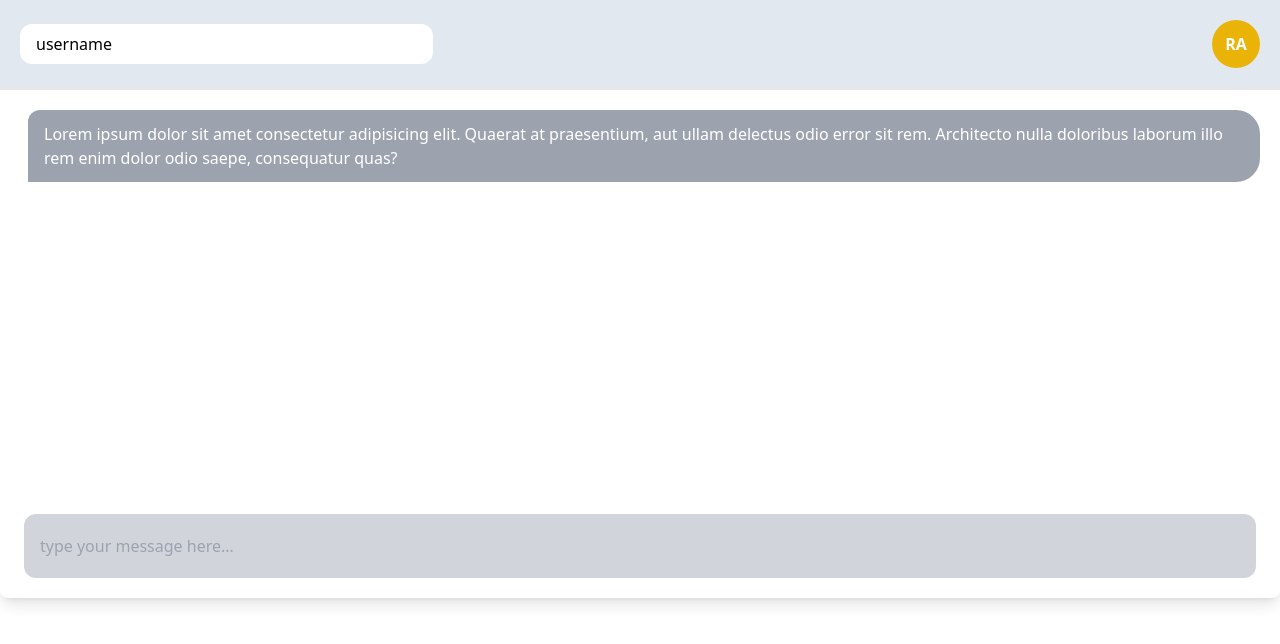
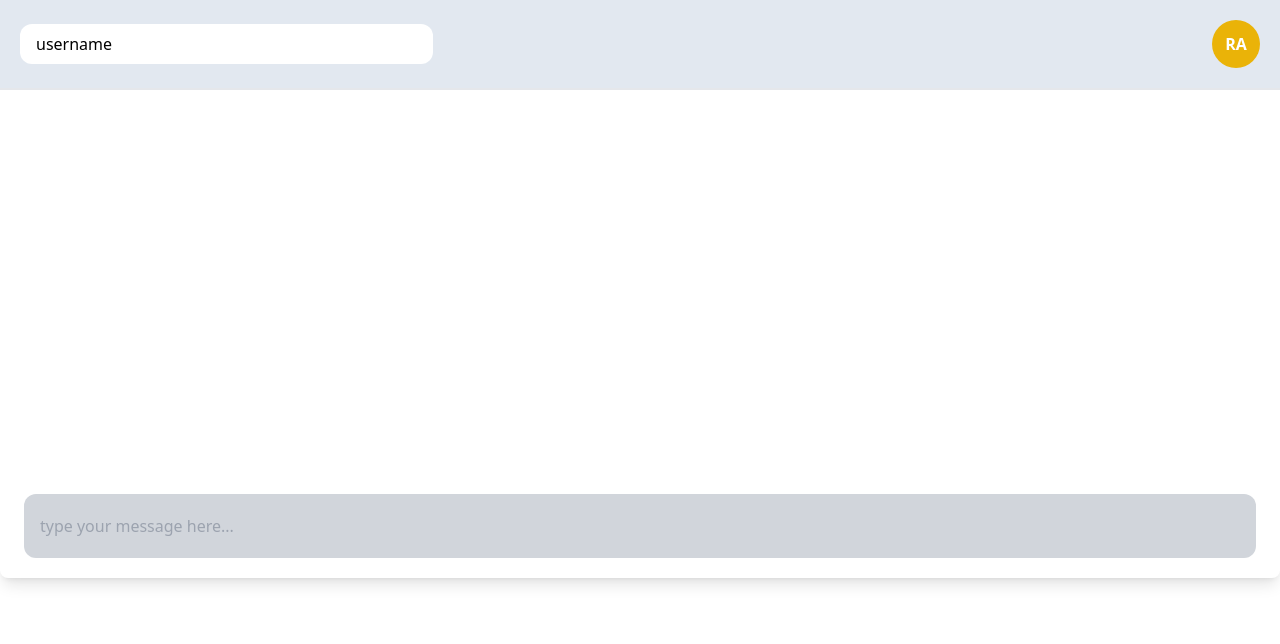
Before and after one commit to robermx/chat-react, a React (Vite) app: page / in a window 1280 px wide. Shown: the top 644 px of the page. Built offline with nearby package versions, Linux system fonts and the light colour scheme.

Commit message:
state integration on each component

```diff
--- a/src/App.tsx
+++ b/src/App.tsx
@@ -1,16 +1,18 @@
 import { useState } from 'react';
-import BoxMessages from './components/BoxMessages';
+
 import Header from './components/Header';
 import InputMessages from './components/InputMessages';
+import MessagesBox from './components/MessagesBox';
 
 function App() {
   const [username, setUsername] = useState('username');
-
+  const [messages, setMessages] = useState([]);
+  const [message, setMessage] = useState('');
   return (
     <div className="container mx-auto shadow-lg rounded-lg">
       <Header username={username} setUsername={setUsername} />
-      <BoxMessages />
-      <InputMessages />
+      <MessagesBox messages={messages} />
+      <InputMessages message={message} setMessage={setMessage} />
     </div>
   );
 }
--- a/src/components/BoxMessages.tsx
+++ /dev/null
@@ -1,19 +0,0 @@
-import React from 'react';
-
-const BoxMessages = () => {
-  return (
-    <div className="bg-white h-96">
-      <div className="w-full px-5">
-        <div className="flex flex-col mt-5">
-          <div className="ml-2 py-3 px-4 bg-gray-400 rounded-br-3xl rounded-tr-3xl rounded-tl-xl text-white">
-            Lorem ipsum dolor sit amet consectetur adipisicing elit. Quaerat at
-            praesentium, aut ullam delectus odio error sit rem. Architecto nulla
-            doloribus laborum illo rem enim dolor odio saepe, consequatur quas?
-          </div>
-        </div>
-      </div>
-    </div>
-  );
-};
-
-export default BoxMessages;
--- a/src/components/Header.tsx
+++ b/src/components/Header.tsx
@@ -1,5 +1,5 @@
 interface HeaderProps {
-  username: string;
+  username?: string;
   setUsername: React.Dispatch<React.SetStateAction<string>>;
 }
 
--- a/src/components/InputMessages.tsx
+++ b/src/components/InputMessages.tsx
@@ -1,12 +1,17 @@
-import React from 'react';
+interface InputMessageProps {
+  message?: string;
+  setMessage: React.Dispatch<React.SetStateAction<string>>;
+}
 
-const InputMessages = () => {
+const InputMessages = ({ message, setMessage }: InputMessageProps) => {
   return (
     <div className="py-5 px-6">
       <input
         className="w-full bg-gray-300 py-5 px-4 rounded-xl"
         type="text"
         placeholder="type your message here..."
+        value={message}
+        onChange={(e) => setMessage(e.target.value)}
       />
     </div>
   );
--- /dev/null
+++ b/src/components/MessagesBox.tsx
@@ -0,0 +1,25 @@
+interface MessagesProps {
+  username?: string;
+  message?: string;
+  id?: string;
+  [key: string]: any;
+}
+
+const MessagesBox = ({ messages }: MessagesProps) => {
+  return (
+    <div className="bg-white h-96">
+      <div className="w-full px-5">
+        {messages.map((message: any) => (
+          <div key={message.id} className="my-4">
+            <div className="ml-2 py-3 px-4 bg-gray-400 rounded-br-3xl rounded-tr-3xl rounded-tl-xl text-white">
+              <strong>{message.username}</strong>
+              {message.message}
+            </div>
+          </div>
+        ))}
+      </div>
+    </div>
+  );
+};
+
+export default MessagesBox;
```
